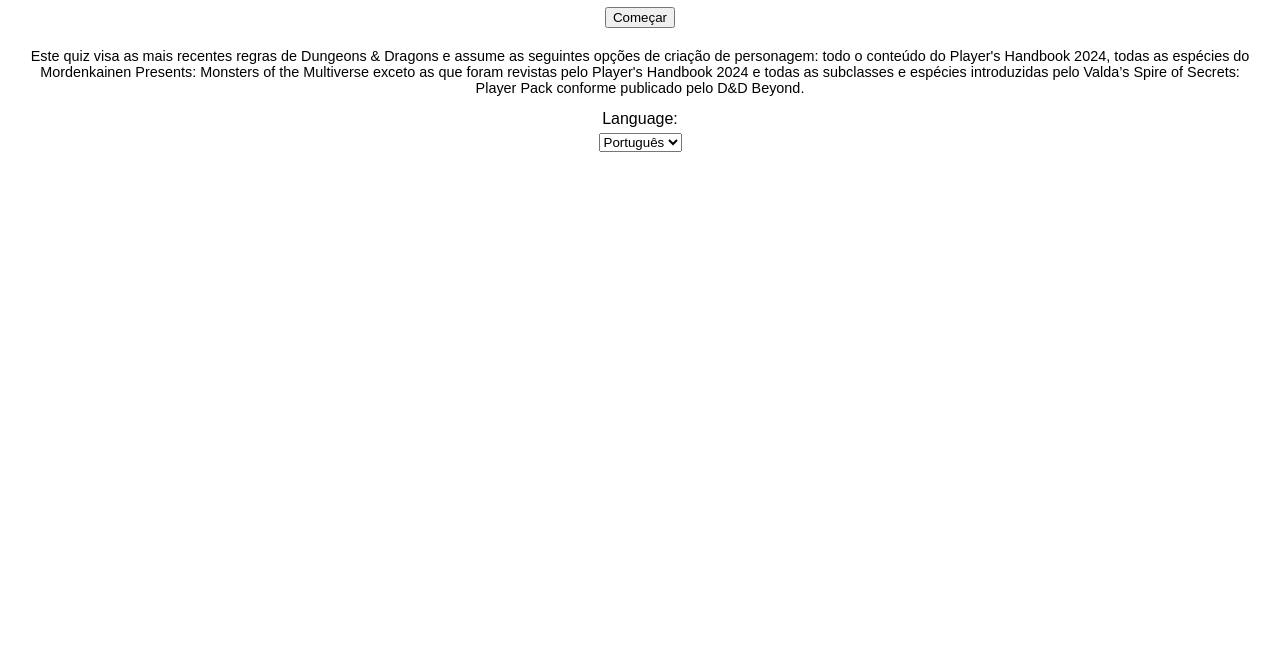
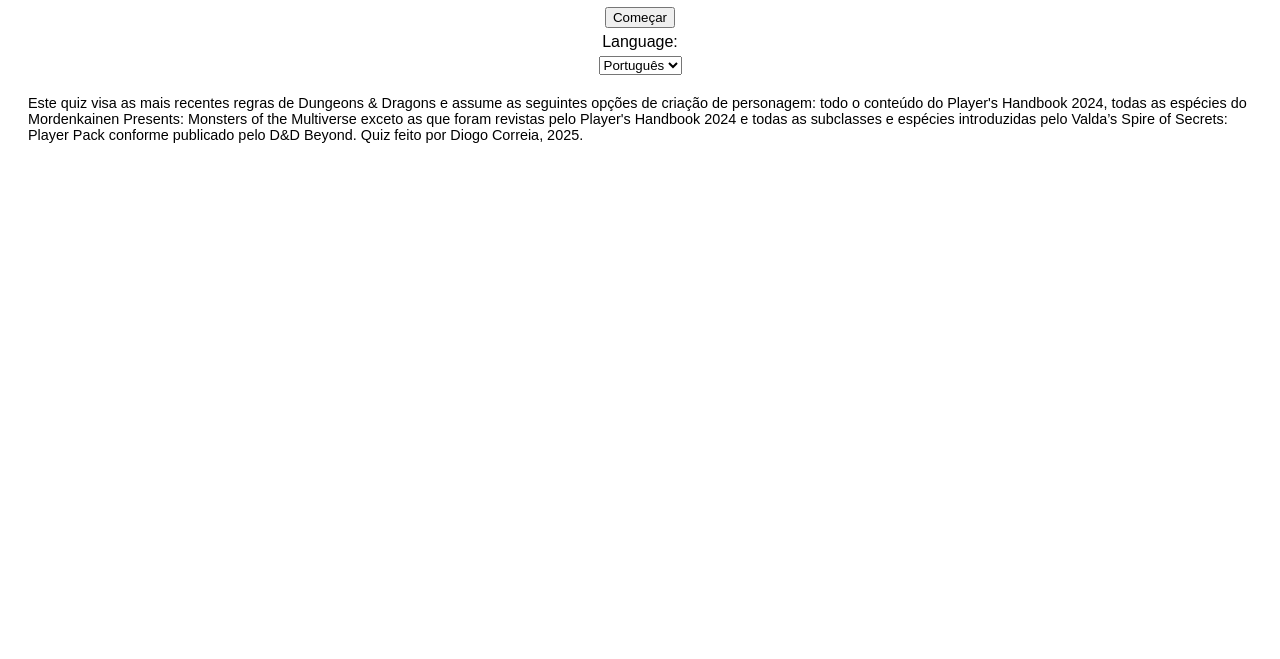
Before and after one commit to diogocorreia98/dndcharacterquiz, a website: page index.html in a window 1280 px wide. Shown: the part 141-800 px from the top of the page. Drawn offline with Linux system fonts and the light colour scheme.

Commit message:
Update index.html

```diff
--- a/index.html
+++ b/index.html
@@ -17,7 +17,6 @@
     </select>
   </div>
   <button id="start">Começar</button>
-  <p id="footnote">Este quiz visa as mais recentes regras de Dungeons & Dragons e assume as seguintes opções de criação de personagem: todo o conteúdo do Player's Handbook 2024, todas as espécies do Mordenkainen Presents: Monsters of the Multiverse exceto as que foram revistas pelo Player's Handbook 2024 e todas as subclasses e espécies introduzidas pelo Valda’s Spire of Secrets: Player Pack conforme publicado pelo D&D Beyond.</p>
 </div>
 
 <button id="restart" style="display:none;">Restart</button>
@@ -33,5 +32,6 @@
 <script src="backgroundQuestions.js"></script>
 <script src="data.js"></script>
 <script src="script.js"></script>
+<div id="footnote">Este quiz visa as mais recentes regras de Dungeons & Dragons e assume as seguintes opções de criação de personagem: todo o conteúdo do Player's Handbook 2024, todas as espécies do Mordenkainen Presents: Monsters of the Multiverse exceto as que foram revistas pelo Player's Handbook 2024 e todas as subclasses e espécies introduzidas pelo Valda’s Spire of Secrets: Player Pack conforme publicado pelo D&D Beyond. Quiz feito por Diogo Correia, 2025.</div>
 </body>
 </html>
```
